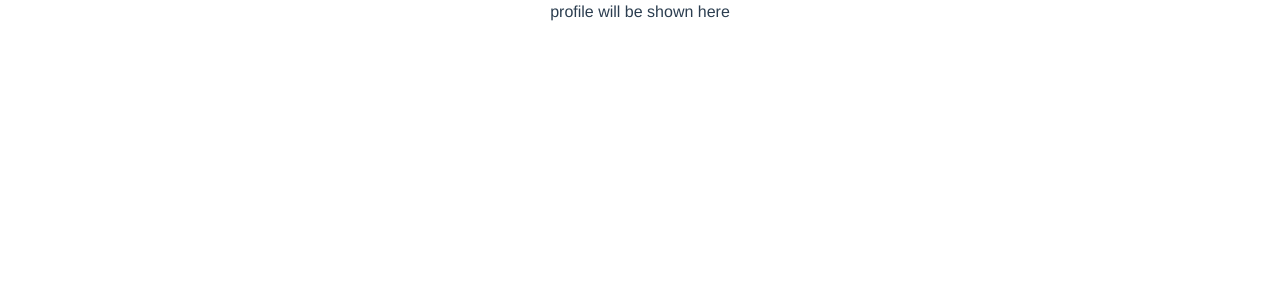
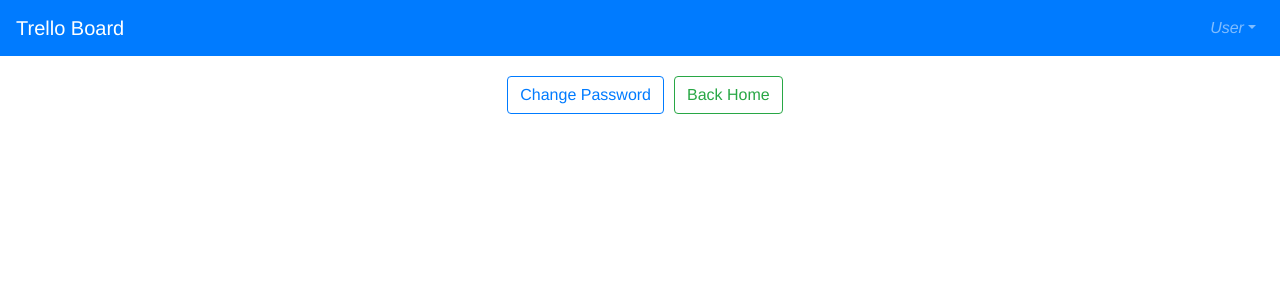
Before and after one commit to emirxmertoglu/todo, a Vue app: page /profile in a window 1280 px wide. Shown: the top 300 px of the page. Built offline with nearby package versions, Linux system fonts and the light colour scheme; no server answers; sample sign-in values are in the browser's storage.

Commit message:
added change password to profile component

```diff
--- a/src/components/Navbar.vue
+++ b/src/components/Navbar.vue
@@ -1,7 +1,7 @@
 <template>
   <div class="navbar-main">
     <b-navbar toggleable="lg" type="dark" variant="primary">
-      <b-navbar-brand href="/">Trello Board</b-navbar-brand>
+      <b-navbar-brand :to="{ name: 'BroadList' }">Trello Board</b-navbar-brand>
       <b-navbar-toggle target="nav-collapse"></b-navbar-toggle>
       <b-collapse id="nav-collapse" is-nav>
         <!-- Right aligned nav items -->
--- a/src/components/Profile.vue
+++ b/src/components/Profile.vue
@@ -1,10 +1,104 @@
 <template>
-  <div>profile will be shown here</div>
+  <div class="main">
+    <Navbar />
+    <div class="buttons">
+      <b-button variant="outline-primary" @click="toggleShowChangePassword"
+        >Change Password</b-button
+      >
+      <b-button variant="outline-success" :to="{ name: 'BoardList' }"
+        >Back Home</b-button
+      >
+    </div>
+    <div class="change-password" v-if="showChangePassword">
+      <b-form @submit.prevent="">
+        <b-form-group id="input-group-1" label="Password:" label-for="input-1">
+          <b-form-input
+            id="input-1"
+            v-model="password"
+            type="password"
+            placeholder="Password"
+            required
+          ></b-form-input>
+        </b-form-group>
+        <b-form-group
+          id="input-group-2"
+          label="Re-Password:"
+          label-for="input-2"
+        >
+          <b-form-input
+            id="input-2"
+            v-model="repassword"
+            type="password"
+            placeholder="Re-Password"
+            required
+          ></b-form-input>
+        </b-form-group>
+        <b-button type="submit" variant="primary" @click="changePassword"
+          >Submit</b-button
+        >
+        <b-button type="reset" variant="danger">Reset</b-button>
+        <div class="password-alert" v-if="showAlert">
+          <b-alert show variant="warning">Passwords are not same</b-alert>
+        </div>
+      </b-form>
+    </div>
+  </div>
 </template>
 
 <script>
-export default {};
+import firebase from "../firebase";
+import Navbar from "./Navbar";
+
+export default {
+  components: { Navbar },
+  data() {
+    return {
+      showChangePassword: false,
+      password: "",
+      repassword: "",
+      showAlert: false,
+    };
+  },
+  methods: {
+    toggleShowChangePassword() {
+      this.showChangePassword = !this.showChangePassword;
+    },
+    changePassword() {
+      if (this.password == this.repassword) {
+        var user = firebase.auth().currentUser;
+
+        user
+          .updatePassword(this.password)
+          .then(() => {
+            alert("Password is changed!");
+            this.$router.push({ name: "BroadList" });
+          })
+          .catch((err) => {
+            console.log(err);
+          });
+      } else {
+        this.showAlert = true;
+        this.password = "";
+        this.repassword = "";
+      }
+    },
+  },
+};
 </script>
 
-<style>
+<style scoped>
+.change-password {
+  width: 400px;
+  margin: 30px auto;
+}
+.change-password button {
+  margin: 0 5px;
+}
+.buttons button {
+  margin: 0 10px;
+}
+
+.password-alert {
+  margin: 20px auto;
+}
 </style>
```
